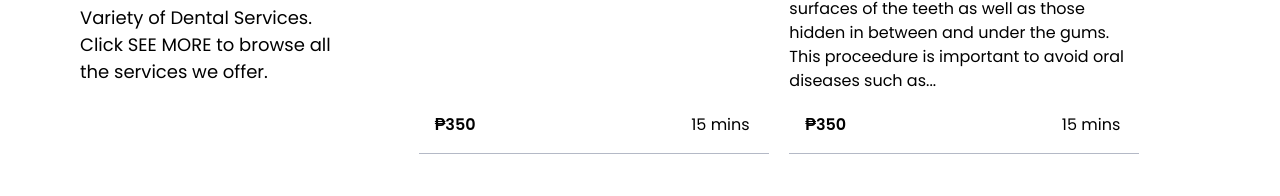
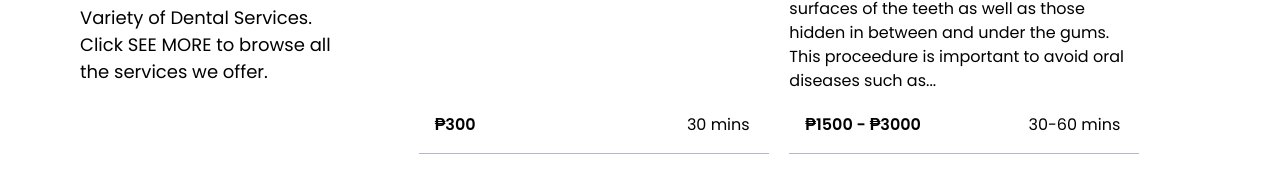
Before and after one commit to dan443322/northeast-dental, a website built with Vite: page index.html in a window 1280 px wide. Shown: the part 5015-5211 px from the top of the page. Built offline with nearby package versions, Linux system fonts and the light colour scheme.

Commit message:
Update index.html

```diff
--- a/index.html
+++ b/index.html
@@ -432,7 +432,7 @@
                                         </p>
                                     </div>
                                     <div class="read-more">
-                                        <span class="practice-text">₱350</span> <span>15 mins</span>
+                                        <span class="practice-text">₱300</span> <span>30 mins</span>
                                     </div>
                                 </div>
                             </div>
@@ -458,7 +458,7 @@
                                         </p>
                                     </div>
                                     <div class="read-more">
-                                        <span class="practice-text">₱350</span> <span>15 mins</span>
+                                        <span class="practice-text">₱1500 - ₱3000</span> <span>30-60 mins</span>
                                     </div>
                                 </div>
                             </div>
```
